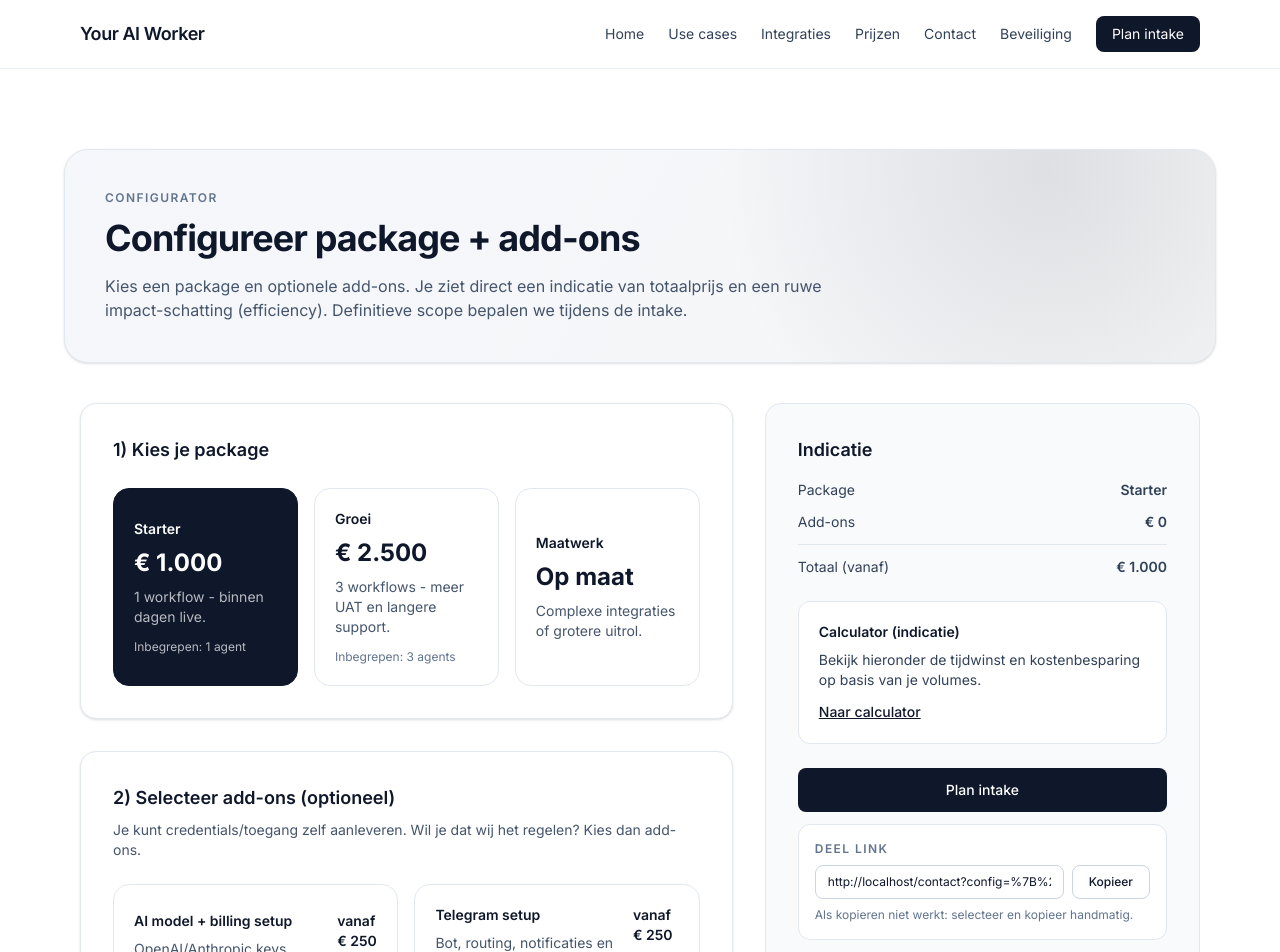
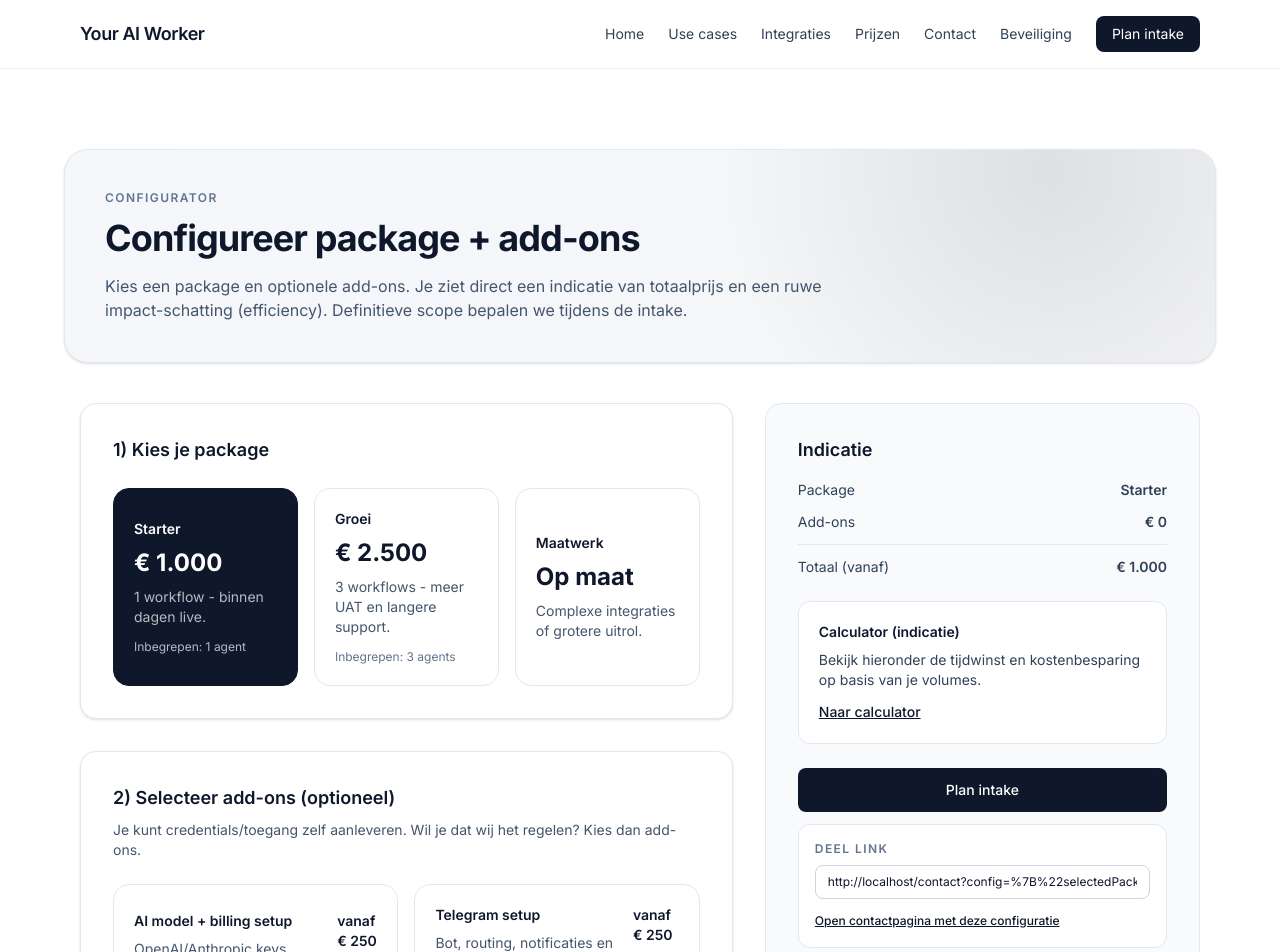
Before and after one commit to openclawbot69420-ux/youraiworker-site, a Next.js app: page /configure in a window 1280 px wide. Shown: the top 952 px of the page. Built offline with nearby package versions, Linux system fonts and the light colour scheme.

Commit message:
ui: remove share-link copy button in configurator

```diff
--- a/src/app/configure/ui.tsx
+++ b/src/app/configure/ui.tsx
@@ -434,39 +434,22 @@ export const ConfigureUI: React.FC = () => {
 
             <div className="rounded-xl border border-slate-200 bg-white p-4">
               <p className="text-xs font-semibold uppercase tracking-[0.12em] text-slate-500">Deel link</p>
-              <div className="mt-2 flex gap-2">
+              <div className="mt-2 space-y-2">
                 <input
                   ref={shareLinkInputRef}
                   readOnly
+                  onFocus={(e) => e.currentTarget.select()}
                   value={`${typeof window !== "undefined" ? window.location.origin : ""}${shareLink}`}
                   className="w-full rounded-lg border border-slate-300 px-3 py-2 text-xs text-slate-900"
                 />
-                <button
-                  type="button"
-                  onClick={async () => {
-                    persistConfig()
-                    const value = shareLinkInputRef.current?.value ?? ""
-                    if (value) {
-                      shareLinkInputRef.current?.select()
-                    }
-                    try {
-                      await navigator.clipboard.writeText(value)
-                      return
-                    } catch {
-                      // fallback
-                    }
-                    try {
-                      document.execCommand("copy")
-                    } catch {
-                      // ignore
-                    }
-                  }}
-                  className="shrink-0 rounded-lg border border-slate-300 px-4 py-2 text-xs font-medium text-slate-900 hover:bg-slate-50 transition-colors"
+                <a
+                  href={shareLink}
+                  onClick={persistConfig}
+                  className="inline-flex text-xs font-medium text-slate-900 underline"
                 >
-                  Kopieer
-                </button>
+                  Open contactpagina met deze configuratie
+                </a>
               </div>
-              <p className="mt-2 text-xs text-slate-500">Als kopieren niet werkt: selecteer en kopieer handmatig.</p>
             </div>
           </div>
         </div>
```
